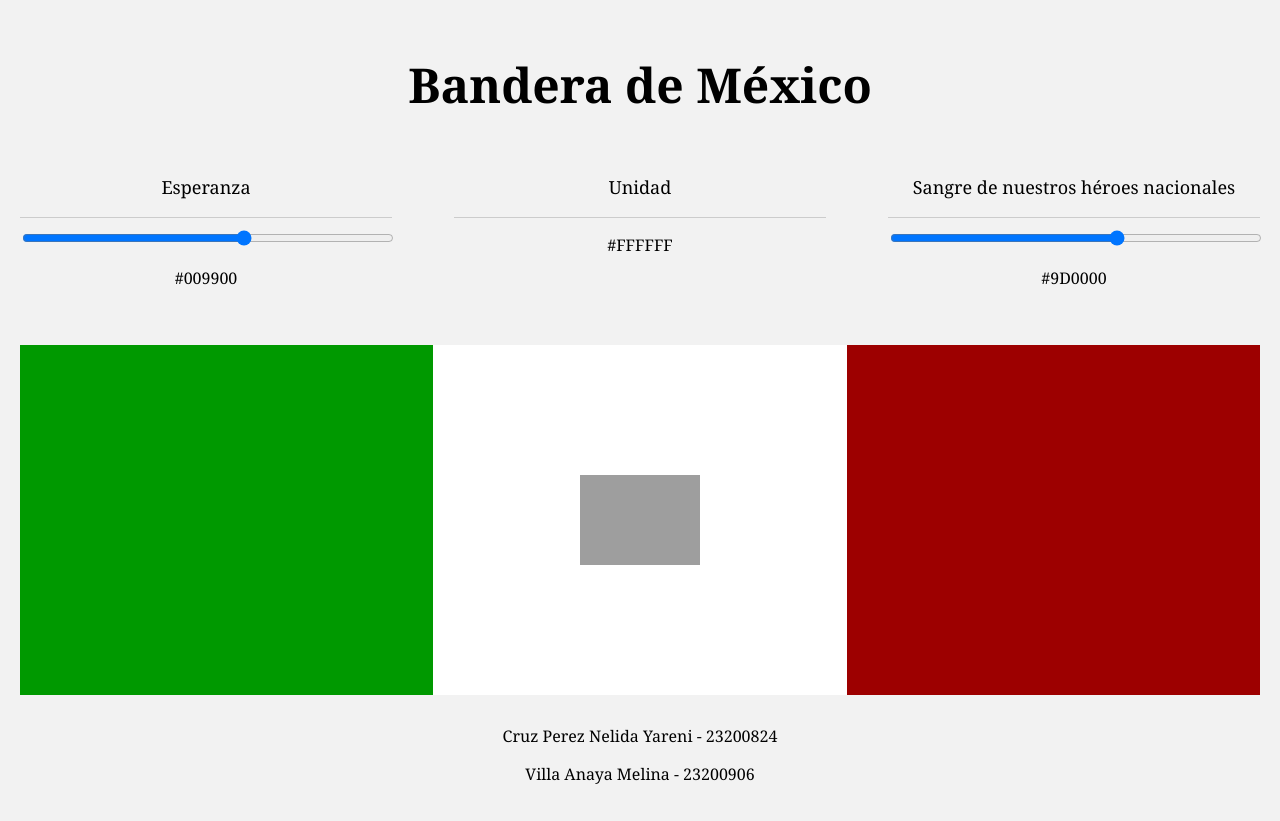
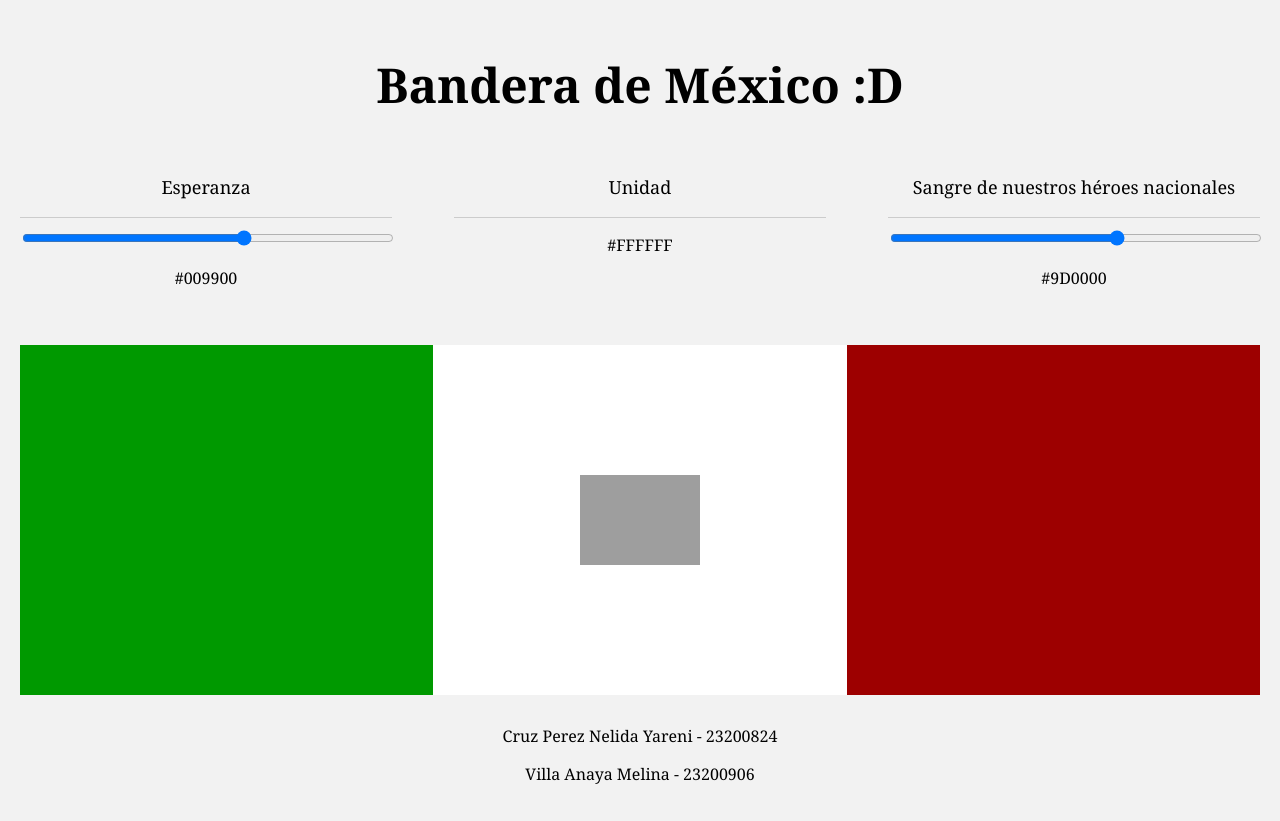
Before and after one commit to YareniCruz/grafappBanderaMx, a plain HTML site: page index.html in a window 1280 px wide. Drawn offline with Linux system fonts and the light colour scheme; grey boxes are pictures that could not be loaded.

```diff
--- a/index.html
+++ b/index.html
@@ -7,7 +7,7 @@
 </head>
 <body>
 
-    <h1>Bandera de México</h1>
+    <h1>Bandera de México :D</h1>
 
     <div class="contenedor-controles">
 
```
